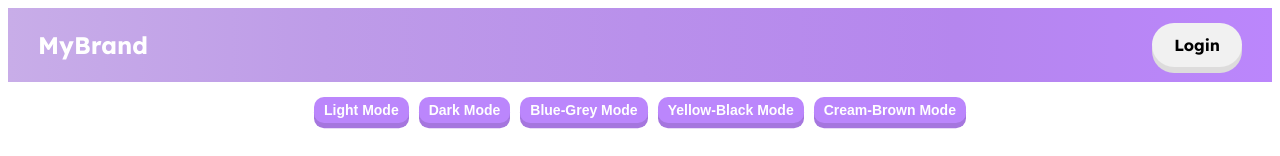
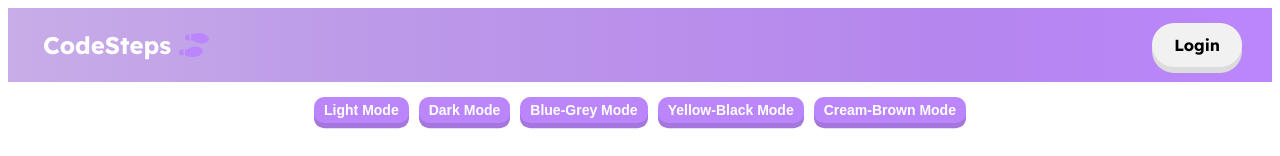
Before and after one commit to MeenakshiPramod/PEGASUS, a React (Vite) app in the folder frontend/: page / in a window 1280 px wide. Shown: the top 156 px of the page. Built offline with nearby package versions, Linux system fonts and the light colour scheme; no server answers.

Commit message:
feat:added new stylings

```diff
--- a/frontend/components/navbar/Navbar.jsx
+++ b/frontend/components/navbar/Navbar.jsx
@@ -1,11 +1,15 @@
 import React from 'react';
 import './navbar.css';
+import { FontAwesomeIcon } from '@fortawesome/react-fontawesome';
+import { faShoePrints } from '@fortawesome/free-solid-svg-icons';
+
 
 function Navbar() {
   return (
     <>
       <nav className="navbar">
-        <a href="/" className="brand">MyBrand</a>  {/* Use a tag with href */}
+        <a href="/" className="brand">CodeSteps <FontAwesomeIcon icon={faShoePrints} size="1px" color="#bb86fc" />
+        </a>  {/* Use a tag with href */}
 
         <button className="login">Login</button>
       </nav>
--- a/frontend/components/navbar/navbar.css
+++ b/frontend/components/navbar/navbar.css
@@ -14,6 +14,7 @@
 /* Brand/Logo styling */
 .navbar .brand {
   font-size: 1.5rem;
+  padding: 5px;
   font-family: 'Lexend',Arial, Helvetica, sans-serif;
   font-weight: 700;
   text-decoration: none;
--- a/frontend/package.json
+++ b/frontend/package.json
@@ -10,6 +10,8 @@
     "preview": "vite preview"
   },
   "dependencies": {
+    "@fortawesome/free-solid-svg-icons": "^6.7.2",
+    "@fortawesome/react-fontawesome": "^0.2.2",
     "axios": "^1.7.9",
     "react": "^18.3.1",
     "react-dom": "^18.3.1",
```
Also changed, not shown: 1 other file (tests, documents, lock files or other folders).
